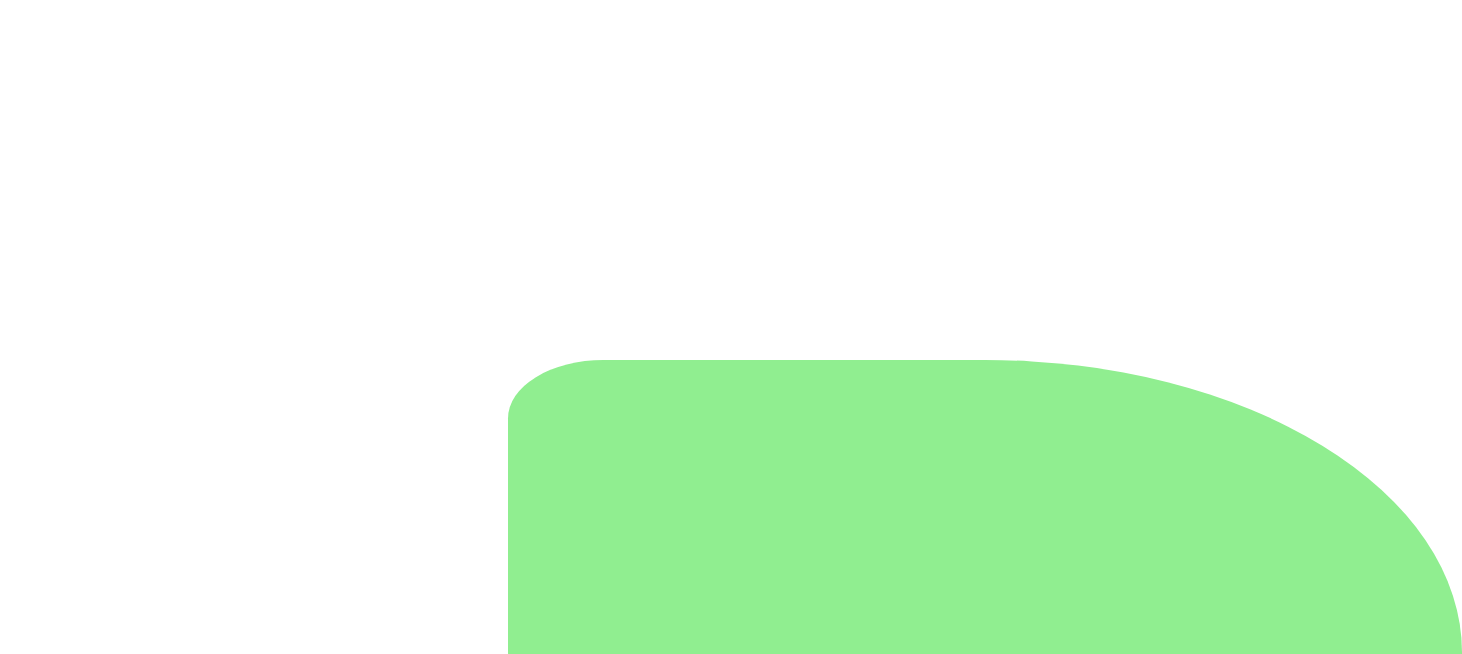
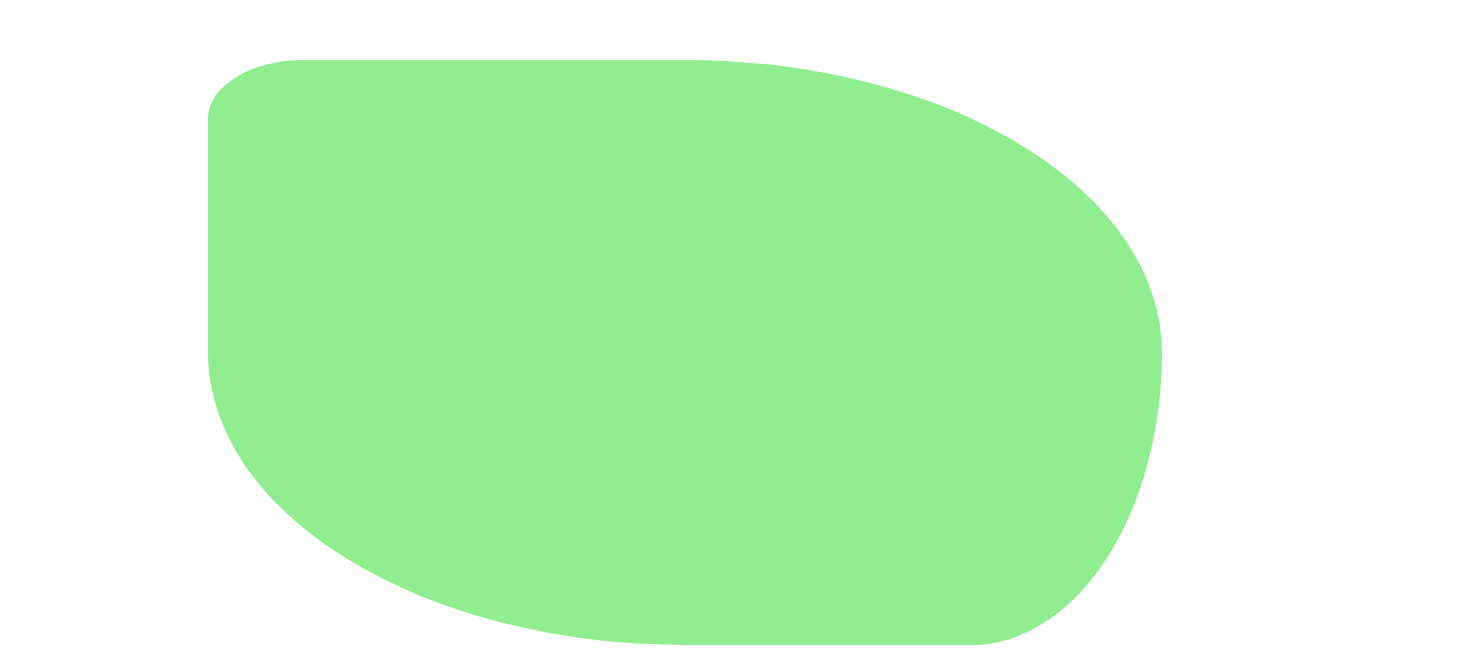
Before and after one commit to dineshad/dineshad.github.io, a plain HTML site: page index.html in a window 1280 px wide. Shown: the part 140-794 px from the top of the page, 1462 px wide, since content can reach past the window. Drawn offline with Linux system fonts and the light colour scheme.

Commit message:
margin decrease

```diff
--- a/styles.css
+++ b/styles.css
@@ -1,5 +1,5 @@
 .playground{
-  margin: 500px;
+  margin: 200px;
   width:954px ;
   height: 585px ;
   border-radius: 10% 50% 20% 50% / 10% 50% 50% 50%;
```
